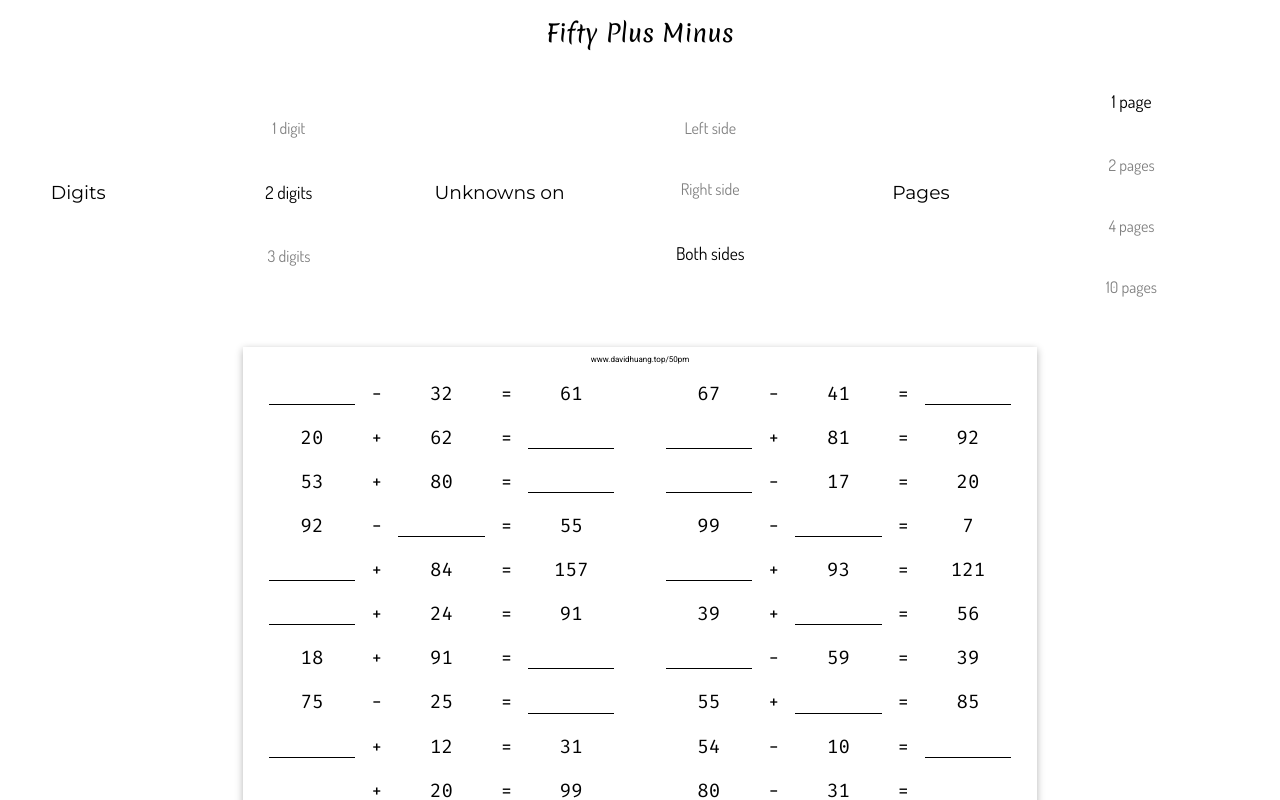
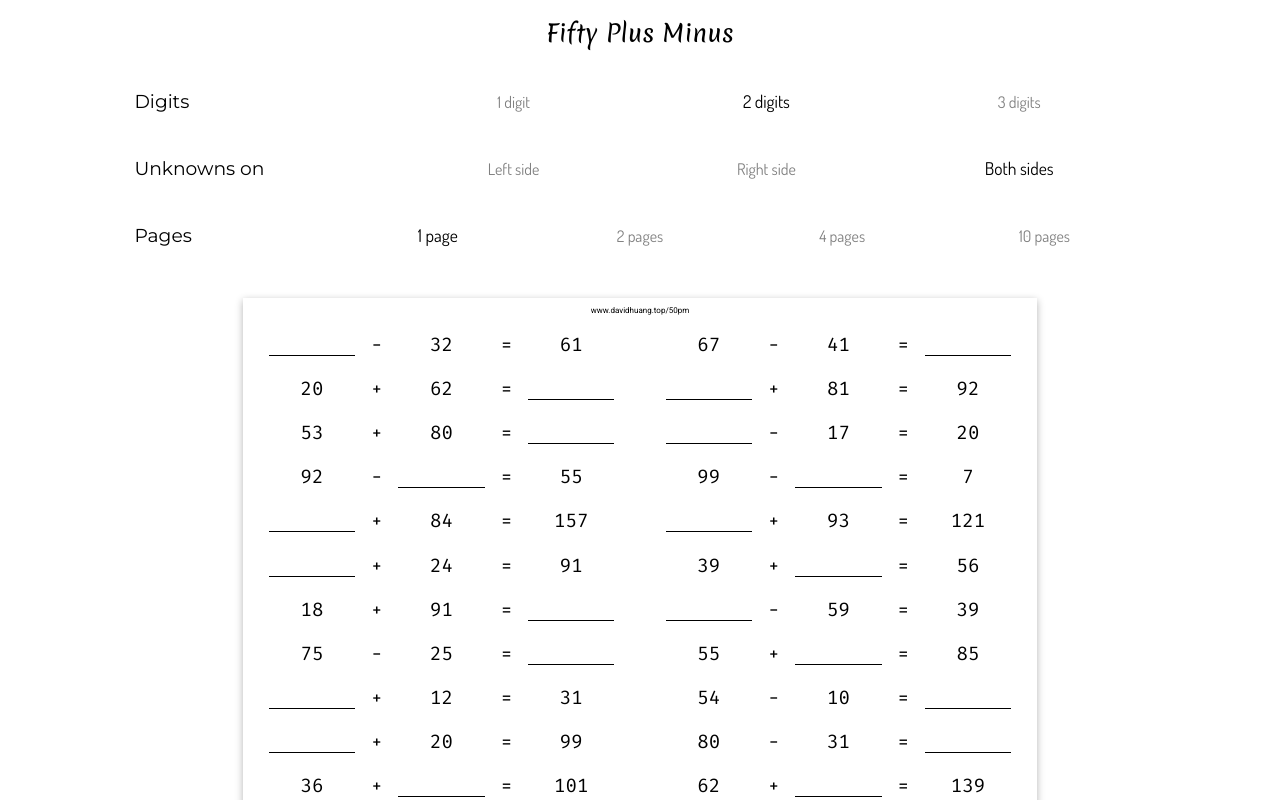
Before and after one commit to yhuangsh/50pm, a React (Create React App) app in the folder frontend/50pm/: page / in a window 1280 px wide. Shown: the top 800 px of the page. Built offline with nearby package versions, Linux system fonts and the light colour scheme.

Commit message:
Change settings layout

```diff
--- a/frontend/50pm/src/components/SettingsPanel.js
+++ b/frontend/50pm/src/components/SettingsPanel.js
@@ -10,12 +10,22 @@ const Frame = styled.div`
  /* border: 1px solid black;*/
 
   display: flex;
-  flex-flow: row wrap;
+  flex-flow: column nowrap;
   align-items: center;
 
   @media print {
     display: none;
   }
+`;
+
+const OptionGroup = styled.div`
+  width: 80%;
+  flex: 1;
+
+  display: flex;
+  flex-flow: row nowrap;
+  justify-items: space-around;
+  align-items: baseline;
 `;
 
 const Title = styled.h3`
@@ -24,16 +34,7 @@ const Title = styled.h3`
   font-family: 'Montserrat', sans-serif;
   font-weight: 100;
 
-  text-align: center;
-`;
-
-const OptionGroup = styled.div`
-  width: 80%;
-  flex: 2;
-
-  display: flex;
-  flex-flow: column nowrap;
-  justify-items: space-around;
+  text-align: left;
 `;
 
 const Option = styled.h4`
@@ -62,14 +63,12 @@ const DigitOptions = (props) => {
   let opt = props.digitOpt;
 
   return (
-    <React.Fragment>
+    <OptionGroup>
       <Title>Digits</Title>
-      <OptionGroup>
       <Option enable={opt[0]} onClick={e => props.onClickDigit(e, D1)}>1 digit</Option>
       <Option enable={opt[1]} onClick={e => props.onClickDigit(e, D2)}>2 digits</Option>
       <Option enable={opt[2]} onClick={e => props.onClickDigit(e, D3)}>3 digits</Option>
     </OptionGroup>
-    </React.Fragment>
   );
 }
 
@@ -81,14 +80,12 @@ const UnknownOptions = (props) => {
   let opt = props.unknownOpt;
 
   return (
-    <React.Fragment>
+    <OptionGroup>
       <Title>Unknowns on</Title>
-      <OptionGroup>
       <Option enable={opt[0]} onClick={e => props.onClickUnknown(e, U1)}>Left side</Option>
       <Option enable={opt[1]} onClick={e => props.onClickUnknown(e, U2)}>Right side</Option>
       <Option enable={opt[2]} onClick={e => props.onClickUnknown(e, U3)}>Both sides</Option>
     </OptionGroup>
-    </React.Fragment>
   );
 }
 
@@ -101,15 +98,13 @@ const PageOptions = (props) => {
   let opt = props.pageOpt;
 
   return (
-    <React.Fragment>
+    <OptionGroup>
       <Title>Pages</Title>
-      <OptionGroup>
       <Option enable={opt[0]} onClick={e => props.onClickPage(e, P1)}>1 page</Option>
       <Option enable={opt[1]} onClick={e => props.onClickPage(e, P2)}>2 pages</Option>
       <Option enable={opt[2]} onClick={e => props.onClickPage(e, P3)}>4 pages</Option>
       <Option enable={opt[3]} onClick={e => props.onClickPage(e, P4)}>10 pages</Option>
     </OptionGroup>
-    </React.Fragment>
   );
 }
 
```
Lines whose indentation alone changed are shown as unchanged.
